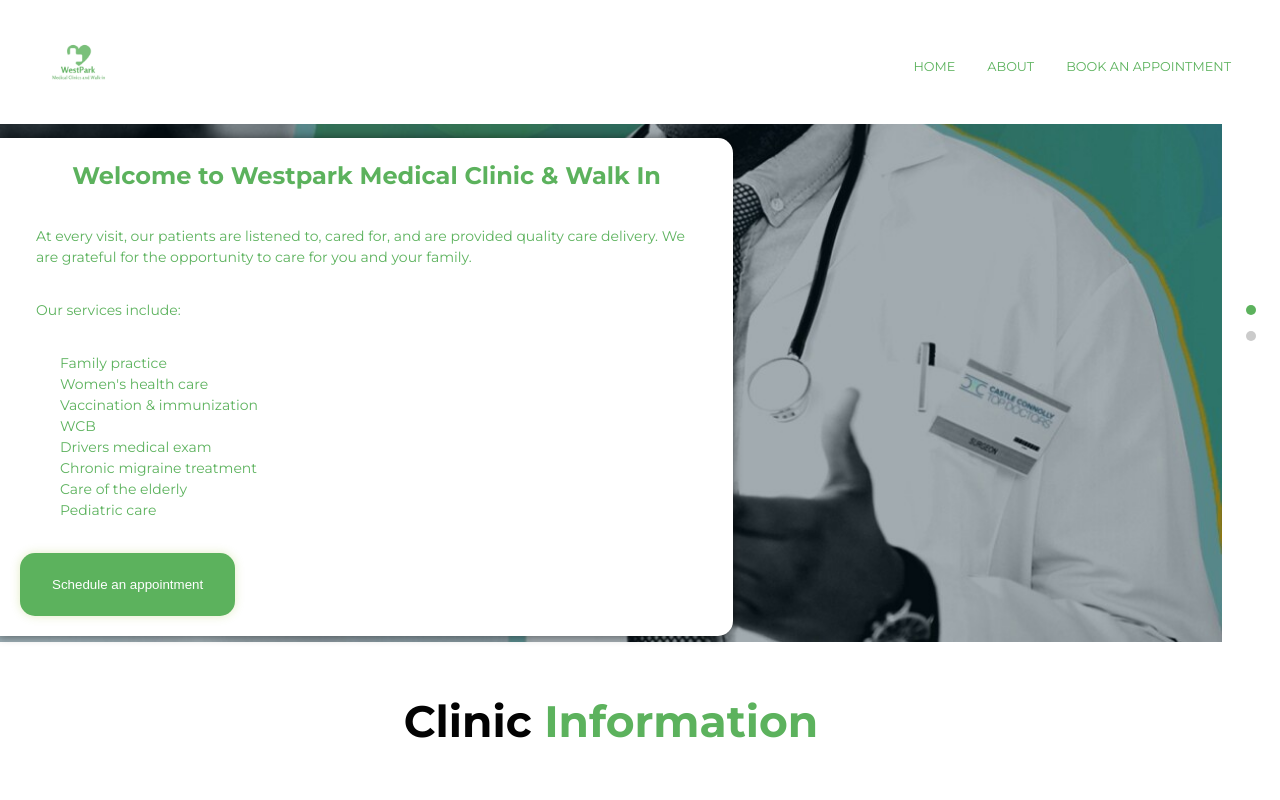
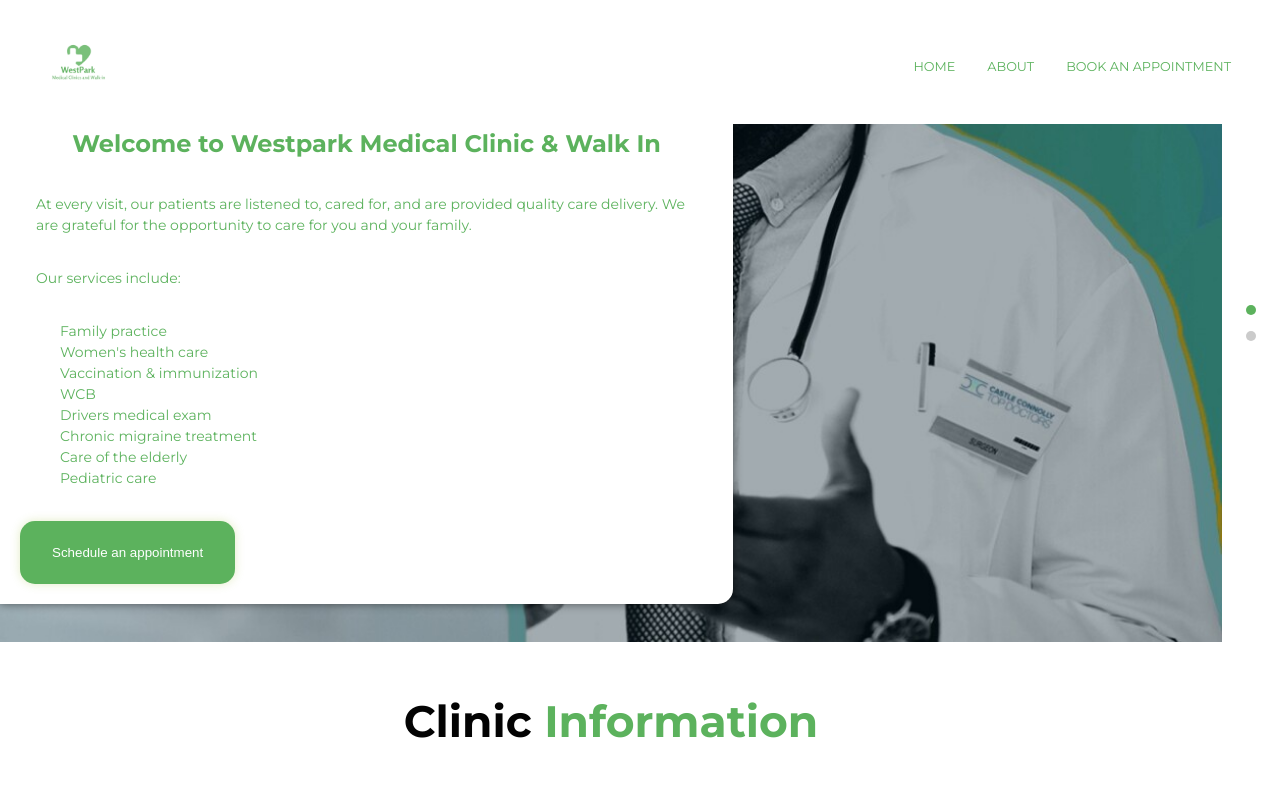
Before and after one commit to Dannathetechgirl/westpart, a React (Create React App) app: page / in a window 1280 px wide. Shown: the top 800 px of the page. Built offline with nearby package versions, Linux system fonts and the light colour scheme.

Commit message:
fix: the top space

```diff
--- a/src/container/Home/section.scss
+++ b/src/container/Home/section.scss
@@ -15,7 +15,7 @@
         border-bottom-right-radius: 15px;
         padding: 20px;
         box-shadow: 0 0 10px rgba(0, 0, 0, 0.5);
-        top: 60%;
+        top: 55%;
         left: 0%; // Offset it to the left
         transform: translateY(-50%);
 
@@ -31,7 +31,6 @@
             width: 100%;
             transform: none;
             margin: 50px 0; // Add some margin
-
             box-shadow: none;
         }
     }
```
